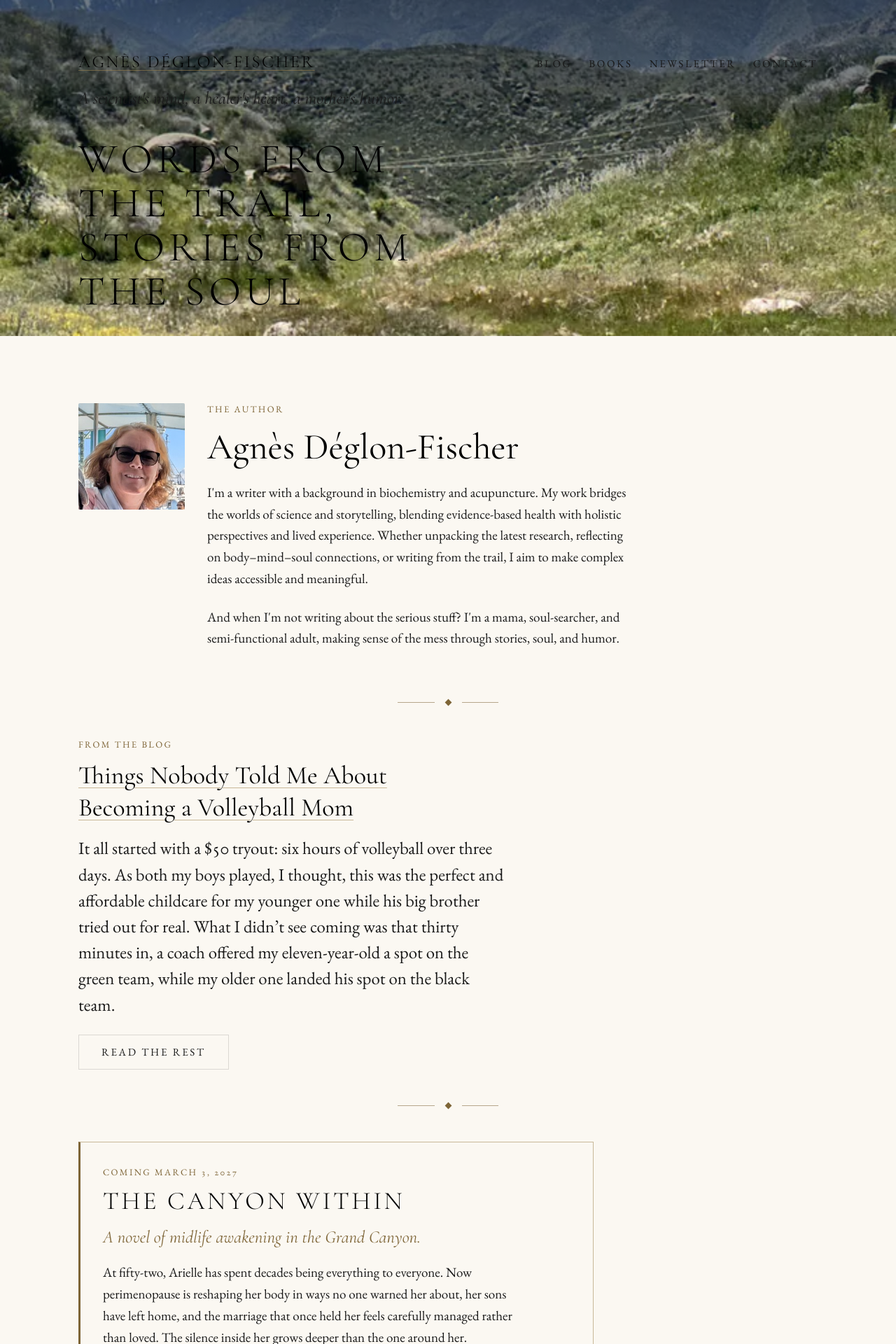
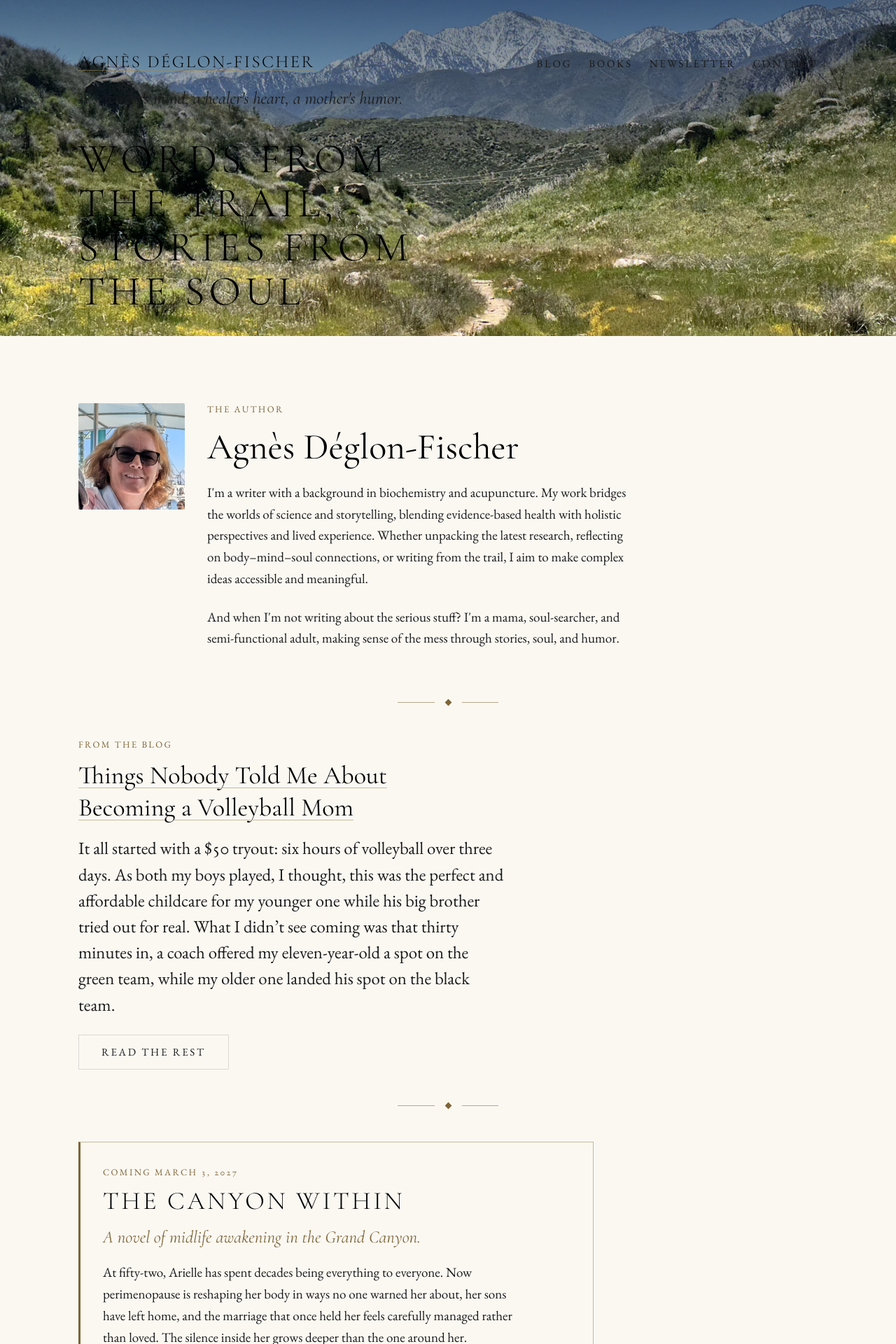
Before and after one commit to adeglon/adeglon.github.io, a Jekyll site: the page built from docs/index.html, in a window 1280 px wide. Shown: the top 1920 px of the page at 70% size. Built offline with Jekyll 4.4.1, drawn with Linux system fonts in a browser that asks for light colours; a script that is not in the unit is left out.

Commit message:
Apply the directional wash
Co-Authored-By: Claude Opus 5 <noreply@anthropic.com>
Claude-Session: https://claude.ai/code/session_01CXLAusaY8sc4P4TTBSZq1C

```diff
--- a/docs/assets/css/components.css
+++ b/docs/assets/css/components.css
@@ -207,7 +207,7 @@
    heavier scrim - that greys the photograph and the type still fights it -
    but to stop asking the photograph to carry white type at all. The page's
    cream is laid over the picture and the type goes back to ink. */
-.hero--wash .hero__scrim { background: var(--wash-shell); }
+.hero--wash .hero__scrim { background: var(--wash-foot), var(--wash-copy); }
 .hero--wash .hero__media { filter: saturate(0.9); }
 .hero--wash .hero__title,
 .hero--wash .wordmark { color: var(--text-strong); text-shadow: none; }
@@ -219,7 +219,7 @@
   border-bottom-color: var(--rule);
 }
 @media (max-width: 48rem) {
-  .hero--wash .hero__scrim { background: var(--wash-shell); }
+  .hero--wash .hero__scrim { background: var(--wash-copy-narrow); }
 }
 .hero--short .hero__body--split { gap: var(--sp-6); padding-bottom: var(--sp-6); }
 .hero--short .hero__title { font-size: clamp(1.7rem, 0.95rem + 2.3vw, 2.9rem); }
```
